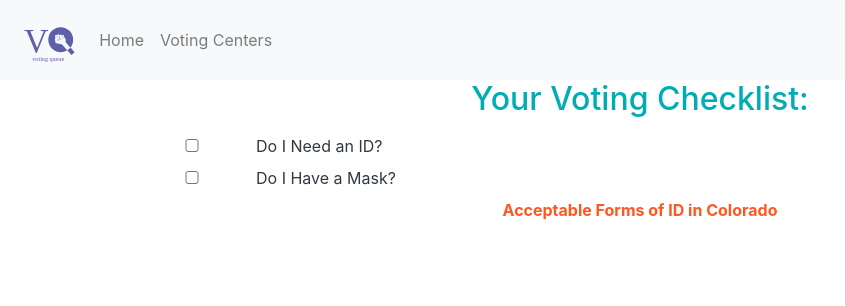
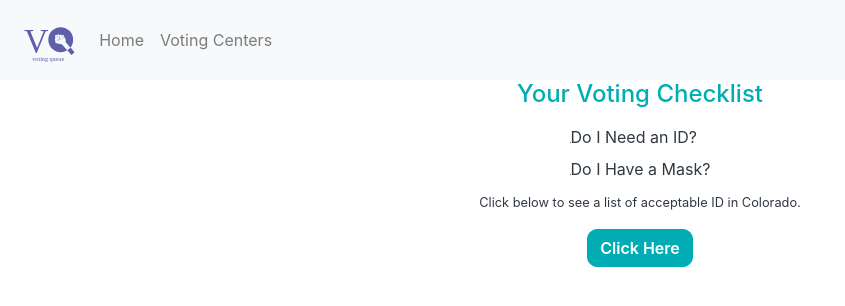
Before and after one commit to QueueTheVote/Vote-Q-FE, a React (Create React App) app: page /checklist in a window 1280 px wide. Shown: the top 306 px of the page, without its empty margins (0-845 px from the left). Built offline with nearby package versions, Linux system fonts and the light colour scheme; no server answers.

Commit message:
add checklist to card

```diff
--- a/custom.scss
+++ b/custom.scss
@@ -7,7 +7,6 @@ $danger: #ff5722;
 $body-color: #303841;
 $card-bg: #eeeeee;
 $input-bg: rgba(255, 255, 255, 0);
-// $input-border-color: $gray-500;
 
 $headings-color: #00adb5;
 $link-color: #ff5722;
--- a/src/components/checklist/CheckList.js
+++ b/src/components/checklist/CheckList.js
@@ -1,32 +1,34 @@
 import React from 'react';
 import checkListData from './CheckListData';
-import './CheckList.scss'
+import '../../styles/CheckList.scss'
 
 const CheckList = () => {
 
   const generateCheckboxes = (data) => {
     return data.map((val, idx) => {
       return (
-      <div>
-        <input key={idx} id={val} type="checkbox"
-        value={val} />
-        <label key={idx + "-label"}htmlFor="checkListItem">{val}</label>
+      <div key={idx}>
+        <input id={val} type="checkbox" value={val} />
+        <label key={idx + "-label"} htmlFor="checkListItem">{val}</label>
       </div>
       )
     })
   }
 
   return (
-    <div className="">
-      <fieldset>
+    <div>
+      <fieldset className="row">
         <legend>
-        <h2>Your Voting Checklist:</h2>
+        <h4>Your Voting Checklist</h4>
         </legend>
-        <div className="checkboxes">
-          {generateCheckboxes(checkListData)}
+        <div className="checkboxes col-12 d-flex justify-content-center">
+          <div>
+            {generateCheckboxes(checkListData)}
+          </div>
         </div>
       </fieldset>
-      <a href="https://ballotpedia.org/Voting_in_Colorado"><strong>Acceptable Forms of ID in Colorado</strong></a>
+      <p><small>Click below to see a list of acceptable ID in Colorado.</small></p>
+      <a href="https://ballotpedia.org/Voting_in_Colorado" target="/blank" className="btn btn-primary">Click Here</a>
     </div>
   );
 }
--- a/src/components/home/Home.js
+++ b/src/components/home/Home.js
@@ -12,8 +12,9 @@ function Home(props) {
         <div className="card col-9">
           <div className="card-body">
             <p>
-              Lorem ipsum dolor sit amet, <a href="#">consectetur adipiscing elit</a>. Morbi mauris lectus, efficitur eu blandit quis, auctor a mauris.
+              Welcome! Find a nearby voting center and join a queue today.
             </p>
+            <p>Type in your <strong>address</strong> or <strong>zip code</strong> below to get started.</p>
             <HomeForm/>
           </div>
         </div>
--- a/src/components/navbar/NavigationBar.js
+++ b/src/components/navbar/NavigationBar.js
@@ -11,7 +11,7 @@ export default function NavigationBar({match,location}) {
         <div className="col-12 p-0">
             <Navbar bg="light" variant="light" expand="lg" sticky="top">
               <Navbar.Brand>
-                <Link to="/"><img className="pl-2" src="../assets/images/logo-purple.svg"/></Link>
+                <Link to="/"><img className="pl-2" alt="Voting Q" src="../assets/images/logo-purple.svg"/></Link>
               </Navbar.Brand>
               <Navbar.Toggle aria-controls="basic-navbar-nav" />
               <Navbar.Collapse id="basic-navbar-nav">
--- a/src/components/queue/QueueContainer.js
+++ b/src/components/queue/QueueContainer.js
@@ -1,10 +1,11 @@
 import React from "react";
+import CheckList from "../checklist/CheckList";
 
 function QueueContainer() {
   return (
     <>
       <div className="card-body">
-        Placeholder for Checklist
+        <CheckList/>
       </div>
       <div className="card-footer">
         Placeholder for QueueForm
--- a/src/components/votingcenter/CenterDetail.js
+++ b/src/components/votingcenter/CenterDetail.js
@@ -9,7 +9,7 @@ function CenterDetail() {
 
   return (
     <div className="row d-flex justify-content-center mt-4">
-      <div className="col-10 center-detail">
+      <div className="col-11 center-detail">
         <div className="header p-4">
           <h1>{name}</h1>
           <h6>{street1} {city}, {centerState} {zip}</h6>
@@ -20,7 +20,7 @@ function CenterDetail() {
         <div className="card p-0">
           <div className="card-header row d-flex m-0 py-4 px-0">
             <div className="col-6 text-right pl-0">
-              <img src="../assets/images/people.svg"/>
+              <img alt="person walking" src="../assets/images/people.svg"/>
             </div>
             <div className="col-6 p-0">
               <h6>Queue Length</h6>
--- a/src/components/votingcenter/CenterListItem.js
+++ b/src/components/votingcenter/CenterListItem.js
@@ -24,7 +24,7 @@ const CenterListItem = (props) => {
   }
 
   return (
-    <article className="card padding-reset border-bg-vote col-md-5 mb-3 ml-1 mr-1">
+    <article className="card p-0 border-bg-vote col-12 mb-3 ml-1 mr-1">
       <div className="card-header bg-vote text-left text-white">
         {typeOfVote.toUpperCase()}
       </div>
--- a/src/styles/App.scss
+++ b/src/styles/App.scss
@@ -43,16 +43,13 @@ $votePurple:#725CFF;
   margin-top: 15vh;
 }
 
-.padding-reset{
-  padding:0;
-}
+.card.border-bg-vote {
+  border-radius: 15px;
 
-.bg-vote:first-child{
-  border-radius: 15px 15px 0 0;
-  background-color: $votePurple;
-}
-.border-bg-vote{
-  border-color: $votePurple;
+  .bg-vote:first-child{
+    border-radius: 15px 15px 0 0;
+    background-color: $votePurple;
+  }
 }
 
 .active{
--- a/src/components/checklist/CheckList.scss
+++ b/src/styles/CheckList.scss
@@ -6,5 +6,10 @@ input[type="radio"], input[type="checkbox"] {
 
 .checkboxes {
   text-align: left;
-  margin-left: 10vw;
+
+  input[type="checkbox"] {
+    width: 1px;
+    height: 1px;
+    padding: 8px;
+  }
 }
```
Also changed, not shown: 1 other file (tests, documents, lock files or other folders).
